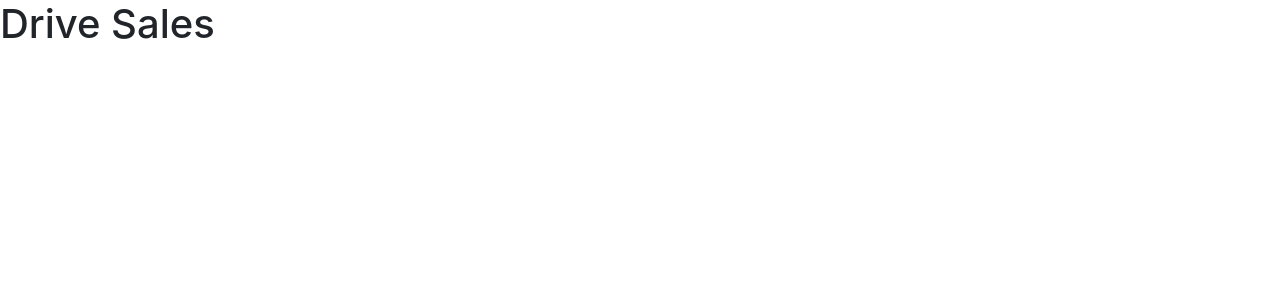
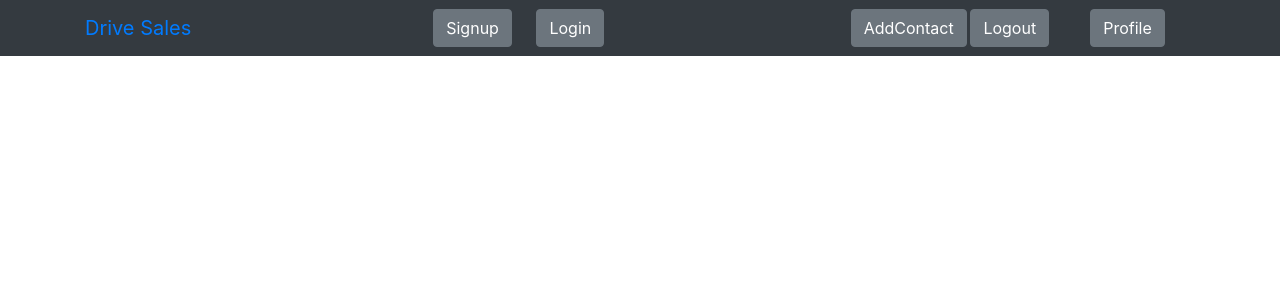
Before and after one commit to deepak-padampur/verse-networks-drive-sales, a React (Create React App) app: page / in a window 1280 px wide. Shown: the top 300 px of the page. Built offline with nearby package versions, Linux system fonts and the light colour scheme.

Commit message:
nav components added

```diff
--- a/src/App.js
+++ b/src/App.js
@@ -1,11 +1,12 @@
 import React from 'react';
 
 import { BrowserRouter } from 'react-router-dom';
+import NavbarLayout from './components/UI/Layout/Navbar';
 function App() {
   return (
     <BrowserRouter>
       <div className="App">
-        <h1>Drive Sales</h1>
+        <NavbarLayout />
       </div>
 
     </BrowserRouter>
--- a/src/components/UI/Layout/Navbar.js
+++ b/src/components/UI/Layout/Navbar.js
@@ -0,0 +1,24 @@
+import React from 'react';
+import { Link } from 'react-router-dom';
+import { Navbar, NavbarBrand, Container, Row, Col } from 'reactstrap';
+import SignedInLinks from './SignedinLinks';
+import SignedOutLinks from './SignedoutLinks';
+const NavbarLayout = () => {
+    return (
+
+        <Navbar color="dark" dark expand="md">
+            <Container>
+                <NavbarBrand color="light">
+                    <Link to="/">Drive Sales</Link>
+                </NavbarBrand>
+                <SignedOutLinks />
+                <SignedInLinks />
+
+            </Container>
+
+        </Navbar>
+
+    )
+}
+
+export default NavbarLayout;
--- a/src/components/UI/Layout/SignedinLinks.js
+++ b/src/components/UI/Layout/SignedinLinks.js
@@ -0,0 +1,34 @@
+import React from 'react';
+import { NavLink } from 'react-router-dom';
+import { Nav, NavItem, Container, Row, Col, Button } from 'reactstrap';
+
+const SignedInLinks = () => {
+    return (
+        <Nav>
+            <Container fluid>
+                <Row>
+                    <Col md={4}>
+                        <NavItem>
+                            <NavLink to='/'><Button>AddContact</Button></NavLink>
+                        </NavItem>
+                    </Col>
+                    <Col md={4}>
+                        <NavItem>
+                            <NavLink to='/'><Button>Logout</Button></NavLink>
+                        </NavItem>
+                    </Col>
+                    <Col md={4} >
+                        <NavItem>
+                            <NavLink to='/'><Button>Profile</Button></NavLink>
+                        </NavItem>
+                    </Col>
+
+                </Row>
+            </Container>
+
+        </Nav>
+
+    )
+}
+
+export default SignedInLinks;
--- a/src/components/UI/Layout/SignedoutLinks.js
+++ b/src/components/UI/Layout/SignedoutLinks.js
@@ -0,0 +1,30 @@
+import React from 'react';
+import { NavLink } from 'react-router-dom';
+import { Nav, NavItem, Container, Row, Col, Button } from 'reactstrap';
+
+const SignedOutLinks = () => {
+    return (
+        <Nav>
+            <Container fluid>
+                <Row>
+                    <Col md={6}>
+                        <NavItem>
+                            <NavLink to='/'><Button>Signup</Button></NavLink>
+                        </NavItem>
+                    </Col>
+                    <Col md={6}>
+                        <NavItem>
+                            <NavLink to='/'><Button>Login</Button></NavLink>
+                        </NavItem>
+                    </Col>
+
+
+                </Row>
+            </Container>
+
+        </Nav>
+
+    )
+}
+
+export default SignedOutLinks;
```
